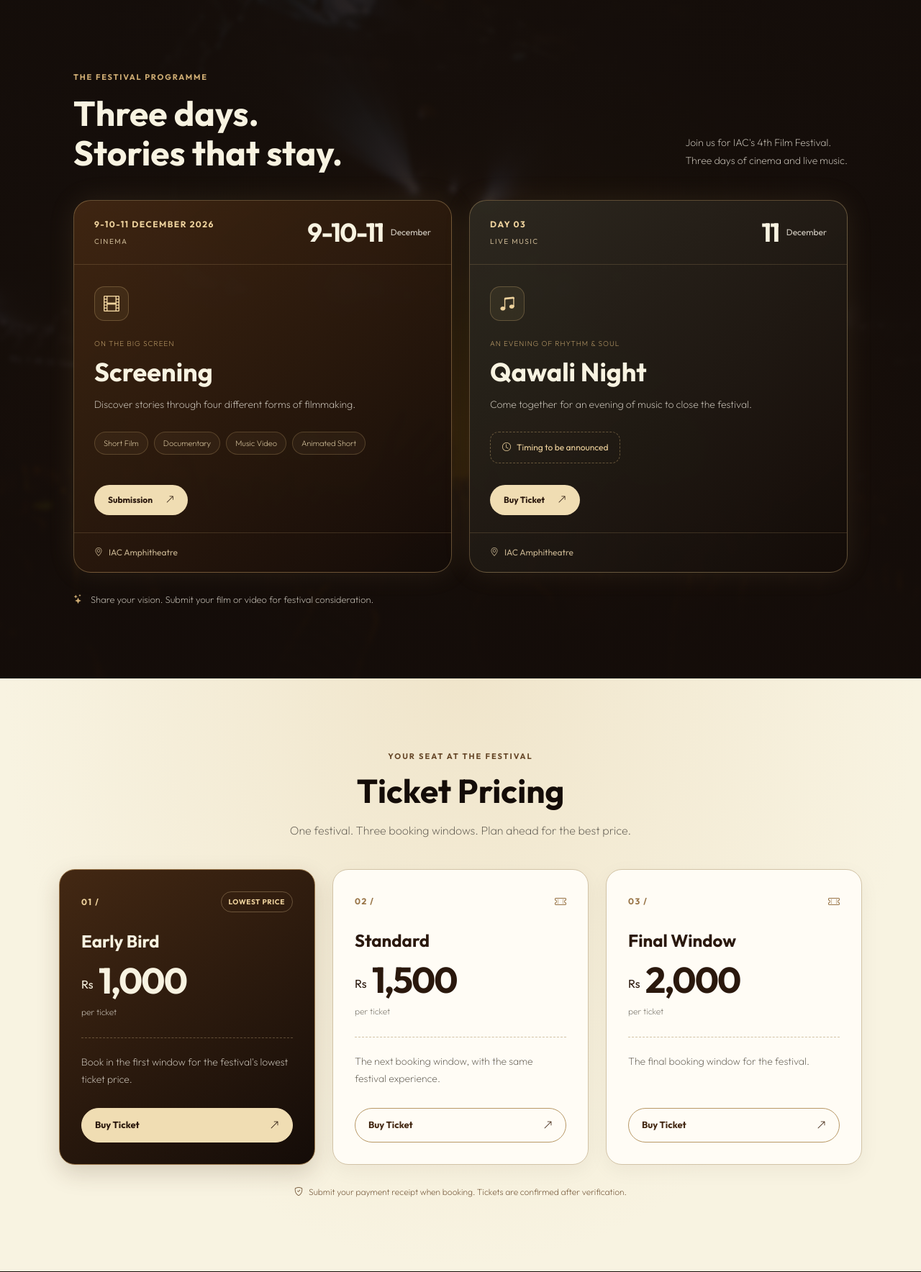
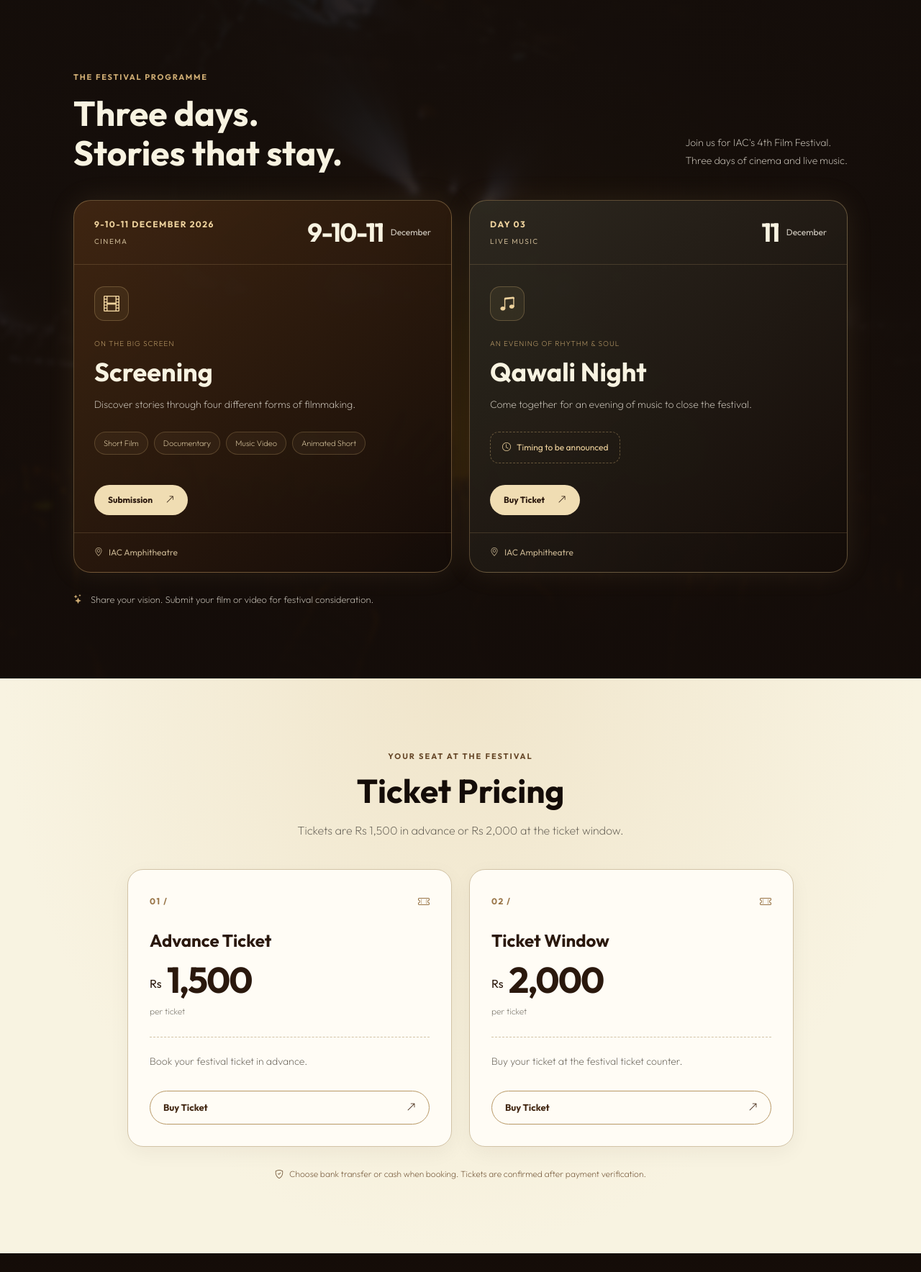
Before and after one commit to alihassan444/film-fest, a Laravel app: page / in a window 1280 px wide. Shown: the part 2971-4739 px from the top of the page at 72% size. Run offline with Laravel 12, Linux system fonts and the light colour scheme; parts of the project's set-up code (start-up, migrations or seed data) failed here and were passed over.

Commit message:
fix: cards

```diff
--- a/public/frontend/css/brand.css
+++ b/public/frontend/css/brand.css
@@ -289,6 +289,24 @@
 .submission-deadline i { margin-right: 7px; }
 .submission-register { display: flex; align-items: center; justify-content: space-between; gap: 30px; padding: 48px 0 0; }
 .submission-register .submission-primary { flex-shrink: 0; }
+.social-night { margin-top: 40px; padding: clamp(22px, 3vw, 36px); border: 1px solid #c6ad85; border-radius: 22px; background: #fff8e9; }
+.social-night-heading { display: flex; justify-content: space-between; align-items: end; gap: 24px; margin-bottom: 24px; }
+.social-night-heading .submission-eyebrow { margin-bottom: 10px; }
+.social-night-heading h2 { margin: 0; }
+.social-night p { color: #6b5a46; font-size: 14px; line-height: 1.8; }
+.social-night-heading > p { max-width: 40ch; margin: 0; }
+.social-night-ticket { display: flex; align-items: center; justify-content: space-between; gap: 24px; padding-top: 24px; border-top: 1px solid #c6ad85; }
+.social-night-ticket h3 { margin: 0; color: #392817; font-size: 17px; line-height: 1.5; }
+.social-night-ticket h3 i { margin-right: 8px; color: #795a31; }
+.social-night .social-night-price { margin: 12px 0 0; color: #392817; line-height: 1.3; }
+.social-night-price strong { font-size: clamp(32px, 4vw, 48px); letter-spacing: -.035em; }
+.social-night-price span { display: inline-block; font-size: 14px; }
+.social-night-ticket .submission-primary { flex-shrink: 0; }
+.submission-register .submission-entry-notice { display: flex; align-items: flex-start; gap: 12px; margin-top: 20px; padding: 18px 20px; background: #fff8e9; border: 1px solid #c6ad85; border-left: 4px solid #8b6533; border-radius: 12px; color: #392817; max-width: 66ch; }
+.submission-entry-notice > i { flex-shrink: 0; color: #795a31; }
+@media (max-width: 767px) {
+    .social-night-heading, .social-night-ticket { flex-direction: column; align-items: flex-start; gap: 16px; }
+}
 @media (max-width: 767px) {
     .submission-page { padding-top: 105px; }
     .submission-hero, .submission-fees { grid-template-columns: 1fr; gap: 28px; }
@@ -370,8 +388,8 @@
     width: 100%;
     height: 100%;
     max-width: none;
-    object-fit: contain;
-    object-position: center;
+    object-fit: cover;
+    object-position: center top;
 }
 .leadership-details::after {
     content: '';
--- a/resources/views/index.blade.php
+++ b/resources/views/index.blade.php
@@ -170,7 +170,7 @@
                         <div class="col-lg-4 col-md-6 col-12 mb-4">
                             <div class="artists-thumb h-100">
                                 <div class="artists-image-wrap">
-                                    <img src="{{ asset('frontend/images/leaders/haziq-ammar.jpg') }}"
+                                    <img src="{{ asset('frontend/images/leaders/haziq-ammar-president.jpeg') }}"
                                         class="artists-image img-fluid leadership-president-image" alt="Haziq Ammar, President">
                                 </div>
 
@@ -192,7 +192,7 @@
                         <div class="col-lg-4 col-md-6 col-12 mb-4">
                             <div class="artists-thumb h-100">
                                 <div class="artists-image-wrap">
-                                    <img src="{{ asset('frontend/images/leaders/mareeha-saqi-new.jpg') }}"
+                                    <img src="{{ asset('frontend/images/leaders/mareeha-saqi-portrait.jpeg') }}"
                                         class="artists-image img-fluid leadership-vice-president-image" alt="Mareeha Saqi, Vice President">
                                 </div>
 
@@ -283,47 +283,33 @@
             <div class="pricing-heading text-center">
                 <span class="pricing-eyebrow">Your seat at the festival</span>
                 <h2 id="pricing-title">Ticket Pricing</h2>
-                <p>One festival. Three booking windows. Plan ahead for the best price.</p>
+                <p>Tickets are Rs 1,500 in advance or Rs 2,000 at the ticket window.</p>
             </div>
             <div class="row g-4 justify-content-center">
-                <div class="col-lg-4 col-md-6 col-12">
-                    <article class="festival-price-card price-card-featured">
-                        <div class="price-card-top"><span class="price-card-number">01 /</span><span class="price-card-badge">Lowest price</span></div>
-                        <h3>Early Bird</h3>
-                        {{-- Pricing dates temporarily hidden: <p class="price-card-window"><i class="bi bi-calendar3" aria-hidden="true"></i> Through 12 November</p> --}}
-                        <div class="price-card-amount"><span>Rs</span> 1,000</div>
-                        <p class="price-card-unit">per ticket</p>
-                        <div class="price-card-divider" aria-hidden="true"></div>
-                        <p class="price-card-description">Book in the first window for the festival's lowest ticket price.</p>
-                        <a href="{{ route('form') }}" class="btn price-card-button">Buy Ticket <i class="bi bi-arrow-up-right" aria-hidden="true"></i><span class="visually-hidden"> — Early Bird</span></a>
-                    </article>
-                </div>
-                <div class="col-lg-4 col-md-6 col-12">
+                <div class="col-lg-5 col-md-6 col-12">
                     <article class="festival-price-card">
-                        <div class="price-card-top"><span class="price-card-number">02 /</span><i class="bi bi-ticket-perforated" aria-hidden="true"></i></div>
-                        <h3>Standard</h3>
-                        {{-- Pricing dates temporarily hidden: <p class="price-card-window"><i class="bi bi-calendar3" aria-hidden="true"></i> 13–21 November</p> --}}
+                        <div class="price-card-top"><span class="price-card-number">01 /</span><i class="bi bi-ticket-perforated" aria-hidden="true"></i></div>
+                        <h3>Advance Ticket</h3>
                         <div class="price-card-amount"><span>Rs</span> 1,500</div>
                         <p class="price-card-unit">per ticket</p>
                         <div class="price-card-divider" aria-hidden="true"></div>
-                        <p class="price-card-description">The next booking window, with the same festival experience.</p>
-                        <a href="{{ route('form') }}" class="btn price-card-button">Buy Ticket <i class="bi bi-arrow-up-right" aria-hidden="true"></i><span class="visually-hidden"> — Standard</span></a>
+                        <p class="price-card-description">Book your festival ticket in advance.</p>
+                        <a href="{{ route('form') }}" class="btn price-card-button">Buy Ticket <i class="bi bi-arrow-up-right" aria-hidden="true"></i><span class="visually-hidden"> — Advance Ticket</span></a>
                     </article>
                 </div>
-                <div class="col-lg-4 col-md-6 col-12">
+                <div class="col-lg-5 col-md-6 col-12">
                     <article class="festival-price-card">
-                        <div class="price-card-top"><span class="price-card-number">03 /</span><i class="bi bi-ticket-perforated" aria-hidden="true"></i></div>
-                        <h3>Final Window</h3>
-                        {{-- Pricing dates temporarily hidden: <p class="price-card-window"><i class="bi bi-calendar3" aria-hidden="true"></i> From 22 November</p> --}}
+                        <div class="price-card-top"><span class="price-card-number">02 /</span><i class="bi bi-ticket-perforated" aria-hidden="true"></i></div>
+                        <h3>Ticket Window</h3>
                         <div class="price-card-amount"><span>Rs</span> 2,000</div>
                         <p class="price-card-unit">per ticket</p>
                         <div class="price-card-divider" aria-hidden="true"></div>
-                        <p class="price-card-description">The final booking window for the festival.</p>
-                        <a href="{{ route('form') }}" class="btn price-card-button">Buy Ticket <i class="bi bi-arrow-up-right" aria-hidden="true"></i><span class="visually-hidden"> — Final Window</span></a>
+                        <p class="price-card-description">Buy your ticket at the festival ticket counter.</p>
+                        <a href="{{ route('form') }}" class="btn price-card-button">Buy Ticket <i class="bi bi-arrow-up-right" aria-hidden="true"></i><span class="visually-hidden"> — Ticket Window</span></a>
                     </article>
                 </div>
             </div>
-            <p class="pricing-footnote"><i class="bi bi-shield-check" aria-hidden="true"></i> Submit your payment receipt when booking. Tickets are confirmed after verification.</p>
+            <p class="pricing-footnote"><i class="bi bi-shield-check" aria-hidden="true"></i> Choose bank transfer or cash when booking. Tickets are confirmed after payment verification.</p>
         </div>
     </section>
 @endsection
--- a/resources/views/submission.blade.php
+++ b/resources/views/submission.blade.php
@@ -40,6 +40,7 @@
                 <p class="submission-deadline"><i class="bi bi-calendar-check" aria-hidden="true"></i> Deadline: <strong>5 December 2026, 11:59 PM</strong></p>
             </article>
         </div>
+        @include('partials.social-night-section')
         <section class="submission-rules" aria-labelledby="submission-rules-title">
             <div class="submission-fees-heading">
                 <div><span class="submission-eyebrow">Before you submit</span><h2 id="submission-rules-title">Film submission guidelines</h2></div>
@@ -58,7 +59,7 @@
             </dl>
         </section>
         <div class="submission-register">
-            <div><span class="submission-eyebrow"><i class="bi bi-trophy" aria-hidden="true"></i> Cash prizes await</span><h2>Ready to Submit Your Work?</h2><p>Your next step is simple. Fill out the official registration form to submit your short film, documentary, music video, or animated short.</p></div>
+            <div><span class="submission-eyebrow"><i class="bi bi-trophy" aria-hidden="true"></i> Cash prizes await</span><h2>Ready to Submit Your Work?</h2><p>Your next step is simple. Fill out the official registration form to submit your short film, documentary, music video, or animated short.</p><p class="submission-entry-notice"><i class="bi bi-info-circle" aria-hidden="true"></i><strong>One member from each participating team is eligible for complimentary entry to Social Night.</strong></p></div>
             <a class="btn submission-primary" href="https://forms.gle/6rJDdPbYW5a2U42aA" target="_blank" rel="noopener noreferrer">Fill Form Now <i class="bi bi-arrow-up-right" aria-hidden="true"></i><span class="visually-hidden"> (opens Google Forms in a new tab)</span></a>
         </div>
     </div>
```
Also changed, not shown: resources/views/partials/social-night-section.blade.php (added, +10 -0 lines), public/frontend/images/leaders/haziq-ammar-president.jpeg (added), public/frontend/images/leaders/mareeha-saqi-portrait.jpeg (added).
